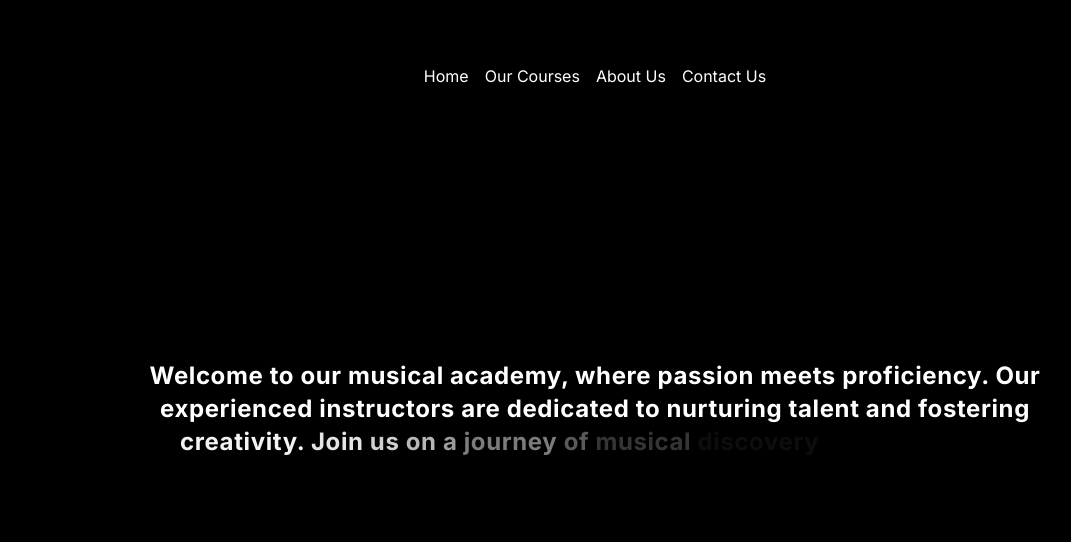
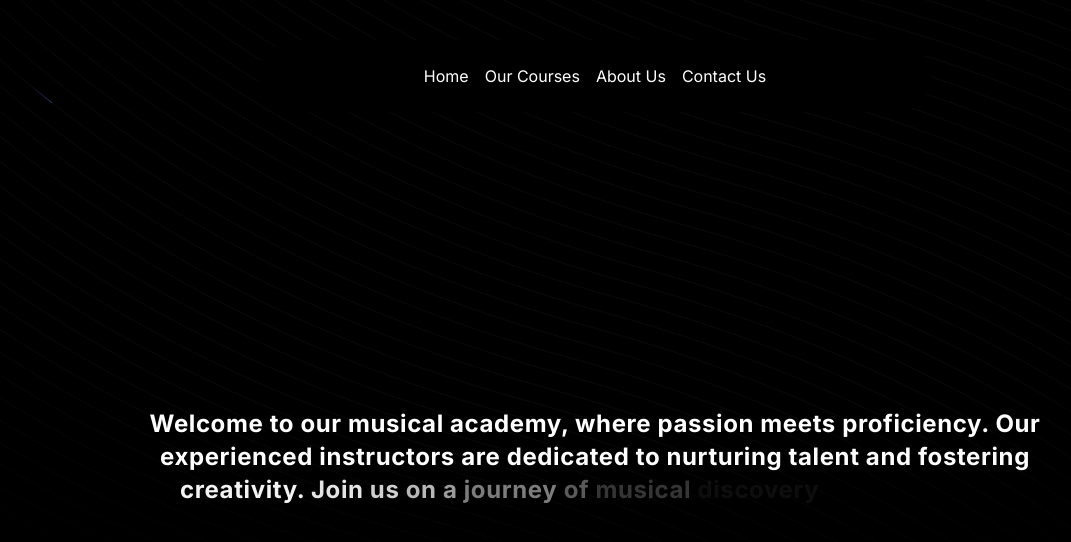
Before and after one commit to himanshuraimau/Music-School-nextjs, a Next.js app: page /about in a window 1280 px wide. Shown: the top 542 px of the page, without its empty margins (45-1116 px from the left). Built offline with nearby package versions, Linux system fonts and the light colour scheme.

Commit message:
Update About page layout and add background beams component

```diff
--- a/src/app/about/page.tsx
+++ b/src/app/about/page.tsx
@@ -1,11 +1,12 @@
 import React from 'react';
 import { TextGenerateEffect } from "@/components/ui/text-generate-effect";
-
+import { BackgroundBeams } from '@/components/ui/background-beams';
 const words = `Welcome to our musical academy, where passion meets proficiency. Our experienced instructors are dedicated to nurturing talent and fostering creativity. Join us on a journey of musical discovery and excellence`;
 
 function About() {
     return (
-        <div className="min-h-screen bg-gray-100 dark:bg-black py-12 pt-25 relative flex justify-center items-center text-center">
+        <div className="min-h-screen bg-gray-100 dark:bg-black py-12 pt-36 relative flex justify-center items-center text-center">
+            <BackgroundBeams className="absolute top-0 left-0 w-full h-full z-0" />
             <div className="max-w-4xl">
                 <TextGenerateEffect words={words} />
             </div>
```
